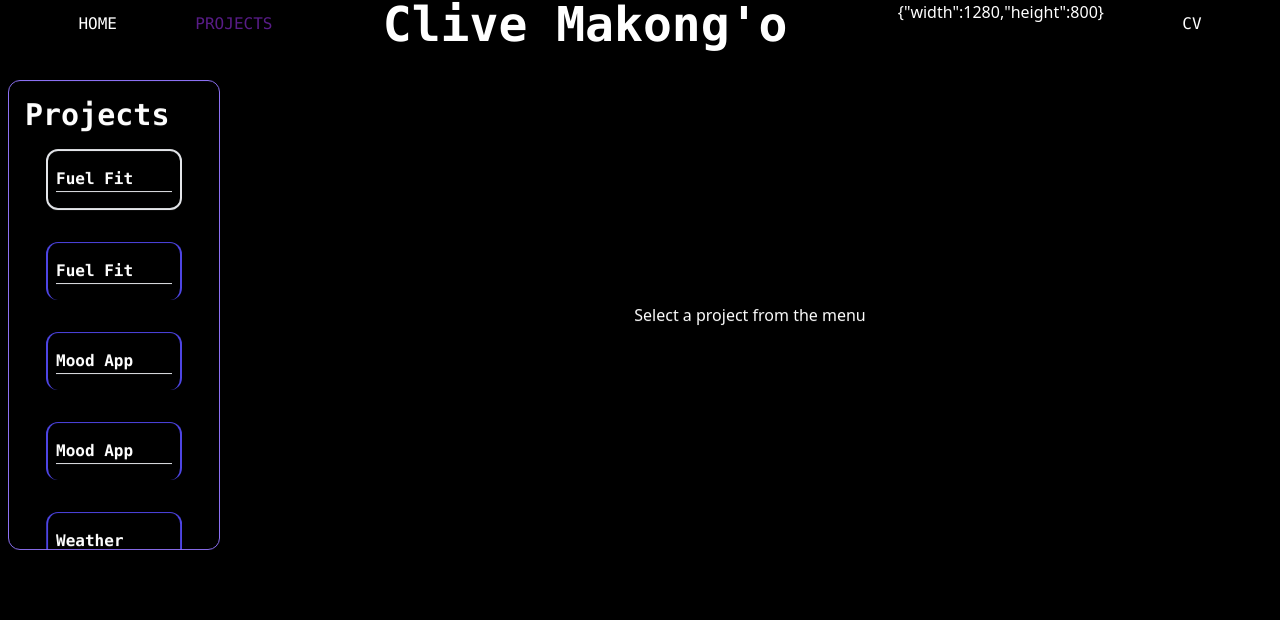
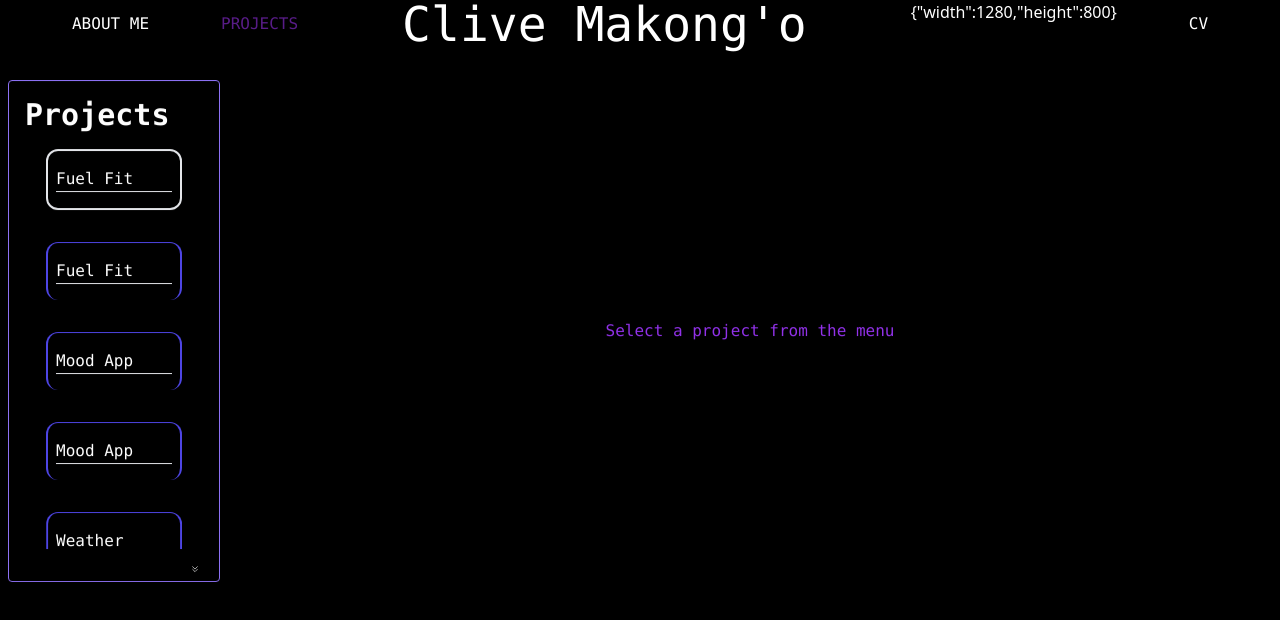
Before and after one commit to Clive-Makongo/my-portfolio, a React (Vite) app: page / in a window 1280 px wide. Both pictures are taken after a click on the button "PROJECTS". Shown: the top 620 px of the page. Built offline with nearby package versions, Linux system fonts and the light colour scheme.

Commit message:
more styling

```diff
--- a/src/components/Header.jsx
+++ b/src/components/Header.jsx
@@ -3,11 +3,11 @@ import { motion } from "framer-motion";
 function Header() {
   return (
     <motion.h1
-      initial={{ x: -1000 }}
-      animate={{ x: 0 }}
-      transition={{ type: "spring", stiffness: 40, duration: 5 }}
+      initial={{ opacity: 0 }}
+      animate={{ opacity: 1 }}
+      transition={{ duration: 4 }}
       whileHover={{ scale: 1.02 }}
-      className="text-5xl font-extrabold font-mono mx-8 flex justify-center hover:text-purple-50 0"
+      className="text-5xl font-normal font-mono mx-8 flex justify-center hover:text-purple-50 0"
     >
       Clive Makong'o
     </motion.h1>
--- a/src/components/ScrollMenu.jsx
+++ b/src/components/ScrollMenu.jsx
@@ -64,7 +64,7 @@ const ScrollMenu = ({ items, onSelectProject }) => {
 
                     <motion.div
                         key={item.id}
-                        className={`snap-start my-8 mx-auto font-mono py-4 p-2 cursor-pointer hover:bg-indigo-600 hover:text-black font-bold transition-colors divide-y divide-blue-200 duration-200 rounded-xl w-4/5  ${selectedItemId === item.id ? 'bg-indigo-600 border-2 border-indigo-900' : 'hover:bg-indigo-600 border-2 border-indigo-90'
+                        className={`snap-start my-8 mx-auto font-mono py-4 p-2 cursor-pointer font-[300] hover:bg-indigo-900 hover:text-black transition-colors divide-y divide-purple-600 duration-200 rounded-xl w-4/5  ${selectedItemId === item.id ? 'bg-purple-900 border-2 border-indigo-900' : 'hover:bg-purple-600 border-2 border-indigo-90'
                             }`}
                         initial={{ x: -100 }}
                         animate={{
@@ -81,14 +81,14 @@ const ScrollMenu = ({ items, onSelectProject }) => {
                     </motion.div>
                 ))}
             </div>
-            {/* <button
+            <button
                 onClick={() => scrollMenu('down')}
-                className="mt-2 p-2 bg-indigo-600 rounded-full hover:bg-indigo-700 transition-colors duration-200"
+                className="mt-2 p-2  rounded-full hover:bg-purple-900 transition-colors duration-200"
             >
                 <svg xmlns="http://www.w3.org/2000/svg" className="h-2 w-6" fill="none" viewBox="0 0 24 24" stroke="currentColor">
                 <path strokeLinecap="round" strokeLinejoin="round" strokeWidth={2} d="M19 13l-7 7-7-7m14-8l-7 7-7-7" />
             </svg>
-            </button> */}
+            </button>
         </div>
     );
 };
--- a/src/pages/Home.jsx
+++ b/src/pages/Home.jsx
@@ -161,7 +161,7 @@ function Home() {
       >
             <motion.button
               whileHover={{scale: 1.06}}
-              className={`font-mono ${showProjects != true ? 'text-purple-900' : ''}`} onClick={handleHomeClick}>HOME</motion.button>
+              className={`font-mono ${showProjects != true ? 'text-purple-900' : ''}`} onClick={handleHomeClick}>ABOUT ME</motion.button>
             <motion.button
               whileHover={{ scale: 1.06 }}
               className={`font-mono ${showProjects == true ? 'text-purple-900' : ''}`} onClick={handleProjectsClick}>PROJECTS</motion.button>
@@ -184,7 +184,7 @@ function Home() {
               className="w-full flex"
             >
               <motion.div
-                className="w-2/12 ml-2 h-[50vwh] border rounded-xl"
+                className="w-2/12 ml-2 h-[50vwh] border rounded"
                 variants={menuVariants}
                 animate={{
                   borderColor: ["#C084FC", "#818CF8", "#6366F1", "#C084FC"],
@@ -206,7 +206,7 @@ function Home() {
                 {selectedProject ? (
                   <Projects link={selectedProject} />
                 ) : (
-                    <div className="w-full text-center flex items-center justify-center">Select a project from the menu</div>
+                    <div className="w-full text-center flex font-mono text-purple-600 items-center justify-center">Select a project from the menu</div>
                 )}
               </motion.div>
             </motion.div>
```
